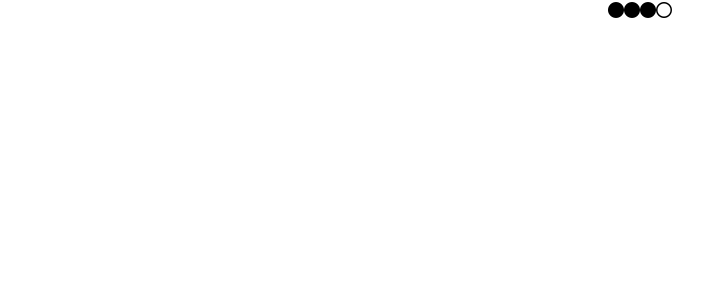
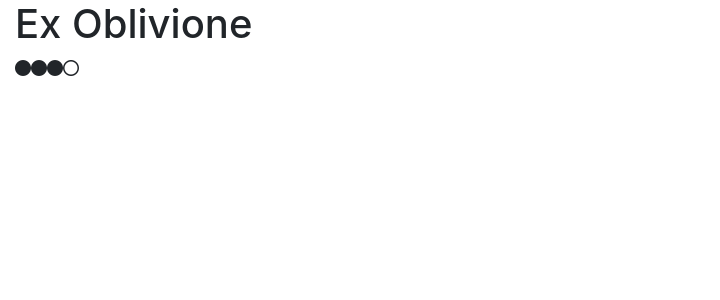
Before and after one commit to TrueWill/ex-oblivione, a React (Create React App) app: page / in a window 1280 px wide. Shown: the top 300 px of the page, without its empty margins (0-720 px from the left). Built offline with nearby package versions, Linux system fonts and the light colour scheme.

Commit message:
Add Bootstrap

```diff
--- a/public/index.html
+++ b/public/index.html
@@ -4,6 +4,12 @@
     <meta charset="utf-8" />
     <script src="https://use.fontawesome.com/1fd7a0fb04.js"></script>
     <link rel="icon" href="%PUBLIC_URL%/favicon.ico" />
+    <link
+      rel="stylesheet"
+      href="https://stackpath.bootstrapcdn.com/bootstrap/4.4.1/css/bootstrap.min.css"
+      integrity="sha384-Vkoo8x4CGsO3+Hhxv8T/Q5PaXtkKtu6ug5TOeNV6gBiFeWPGFN9MuhOf23Q9Ifjh"
+      crossorigin="anonymous"
+    />
     <meta name="viewport" content="width=device-width, initial-scale=1" />
     <meta name="theme-color" content="#000000" />
     <meta name="description" content="Wraith character generator" />
--- a/src/components/App.tsx
+++ b/src/components/App.tsx
@@ -2,16 +2,15 @@
 import Dots from './Dots';
 import './App.css';
 
-function App() {
+export default function App() {
   const handleClick = () => {
     console.log('clicked');
   };
 
   return (
-    <div className="App">
+    <div className="container-fluid">
+      <h1>Ex Oblivione</h1>
       <Dots level={3} max={4} onClick={handleClick} />
     </div>
   );
 }
-
-export default App;
```
Also changed, not shown: 1 other file (tests, documents, lock files or other folders).
